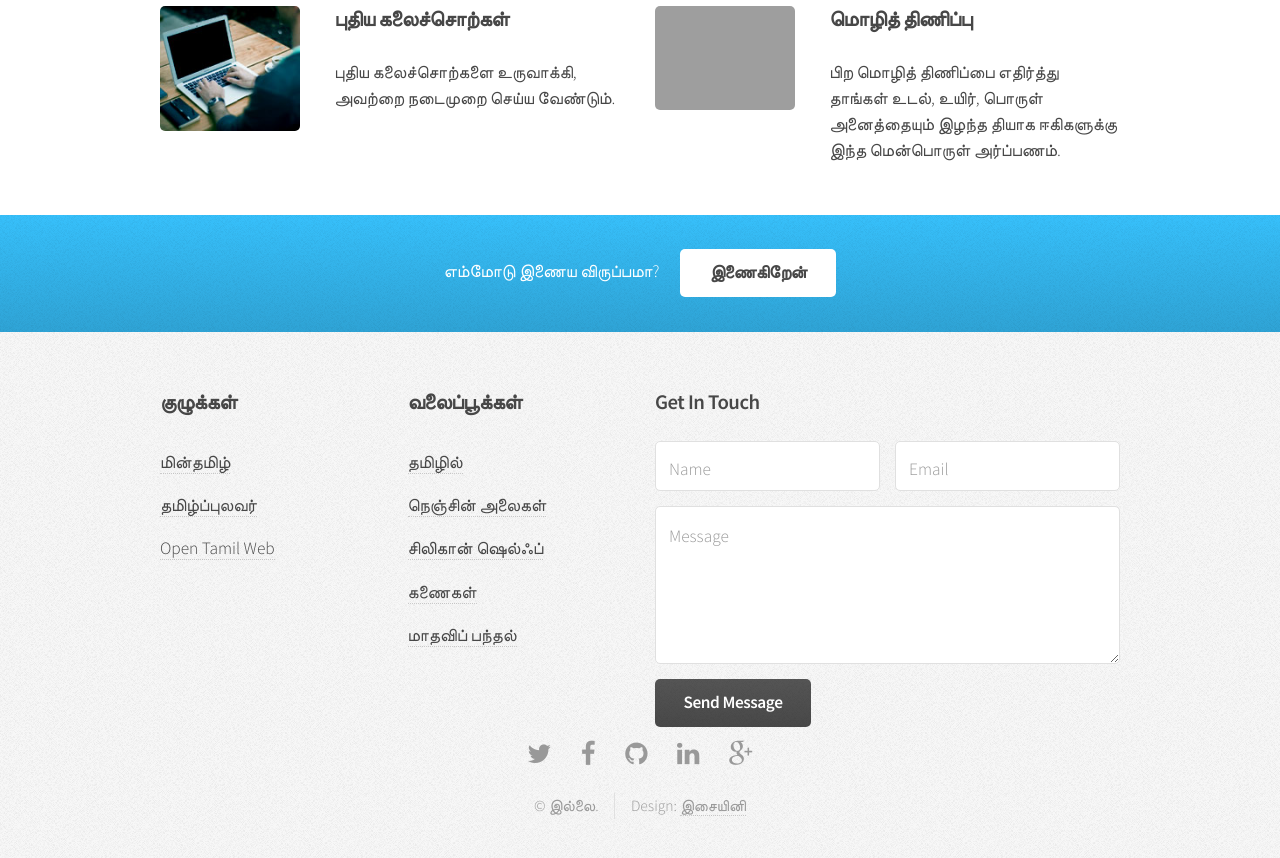
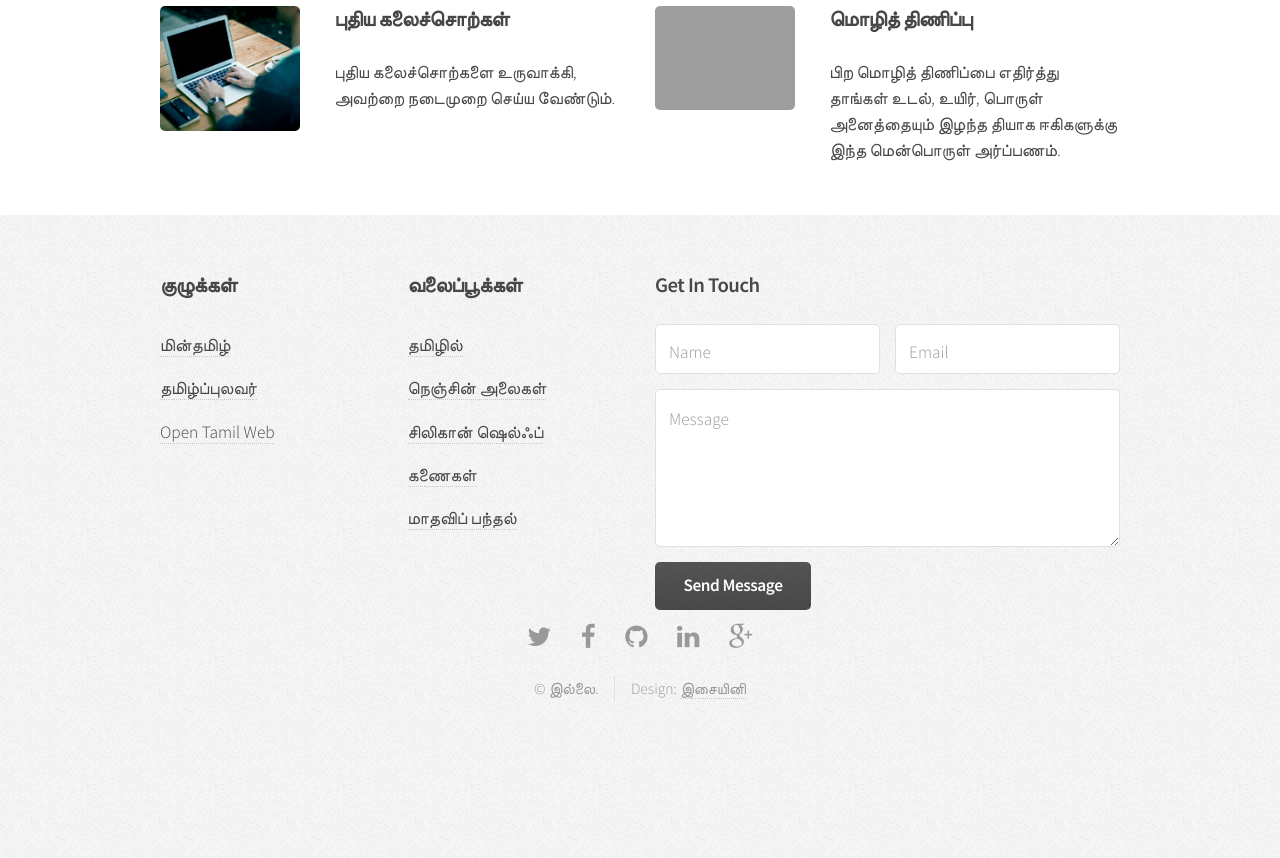
Before and after one commit to ThaniThamizhAkarathiKalanjiyam/win_ttak, a Jekyll site: the page built from index.html, in a window 1280 px wide and 900 px high, scrolled down 1514 px. Shown: the top 858 px of the window. Built offline with Jekyll 4.4.1, drawn with Linux system fonts in a browser that asks for light colours; the list of posts is cut into pages by our own code; after the commit the page ends 2299 px from its top, so only the background shows below that.

Commit message:
Update index.html

```diff
--- a/index.html
+++ b/index.html
@@ -97,5 +97,3 @@ layout: default
 			</div>
 		</div>
 	</section>
-
-	{% include cta.html %}
```
